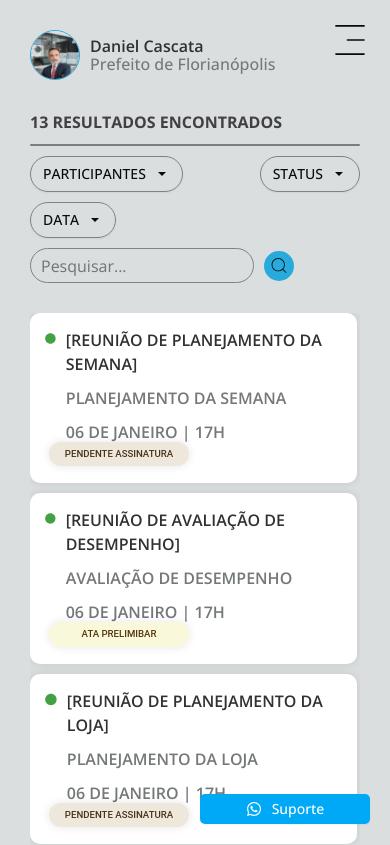
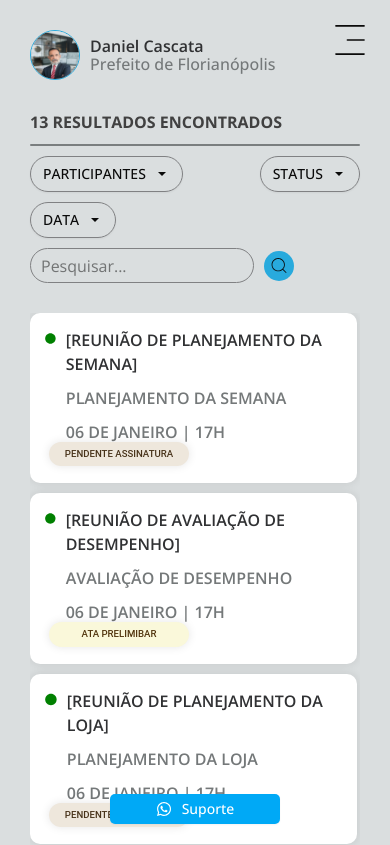
Before and after one commit to warlleism/front-end-challenge-react-typescript, a React (Vite) app: page / in a window 390 px wide. Shown: the top 845 px of the page. Built offline with nearby package versions, Linux system fonts and the light colour scheme.

Commit message:
fix: correção de responsividade do componente atasRegister

```diff
--- a/src/navigation/style.scss
+++ b/src/navigation/style.scss
@@ -61,6 +61,11 @@
         width: 170px;
         cursor: pointer;
         transition: all 0.3s ease-in-out;
+
+        @media (max-width: 1027px) {
+            left: 50%;
+            transform: translateX(-50%);
+        }
     }
 
     .support-button:hover {
--- a/src/pages/AtasRegister/style.scss
+++ b/src/pages/AtasRegister/style.scss
@@ -96,6 +96,10 @@
         position: relative;
         flex-direction: column;
 
+        @media (max-width: 664px) {
+            height: 100%;
+        }
+
 
         .atas-register-result-item {
             cursor: pointer;
```
